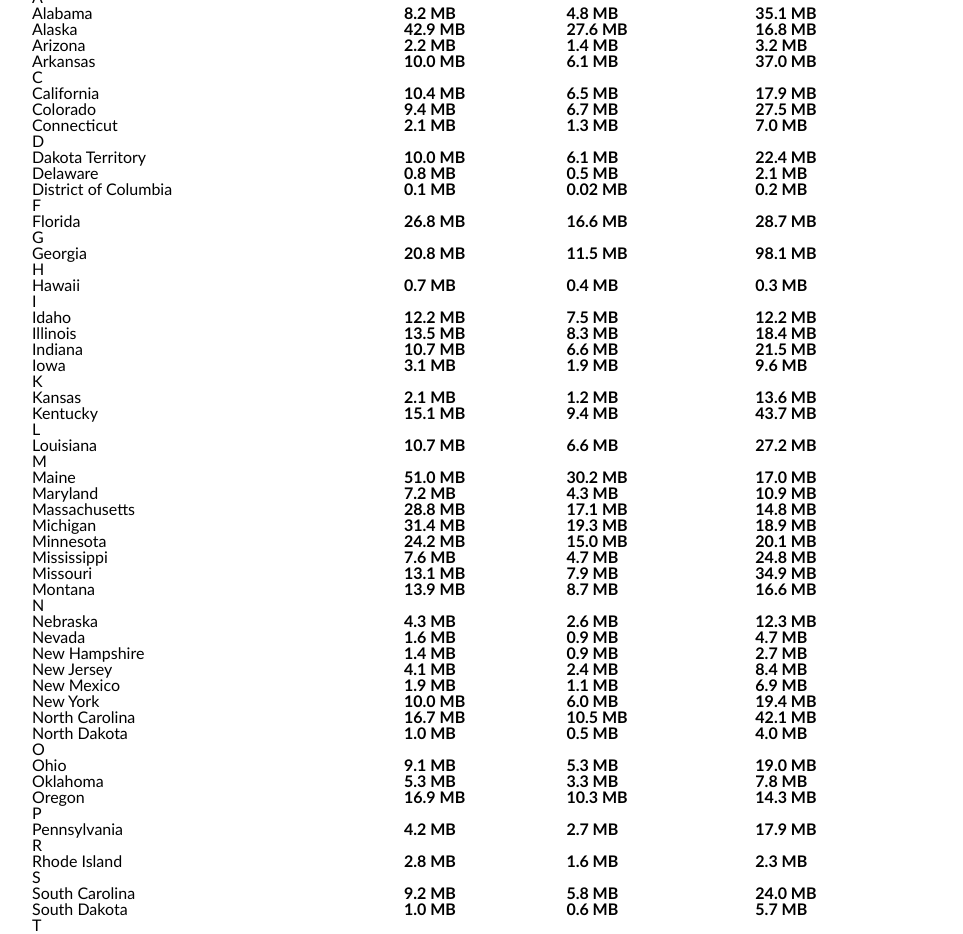
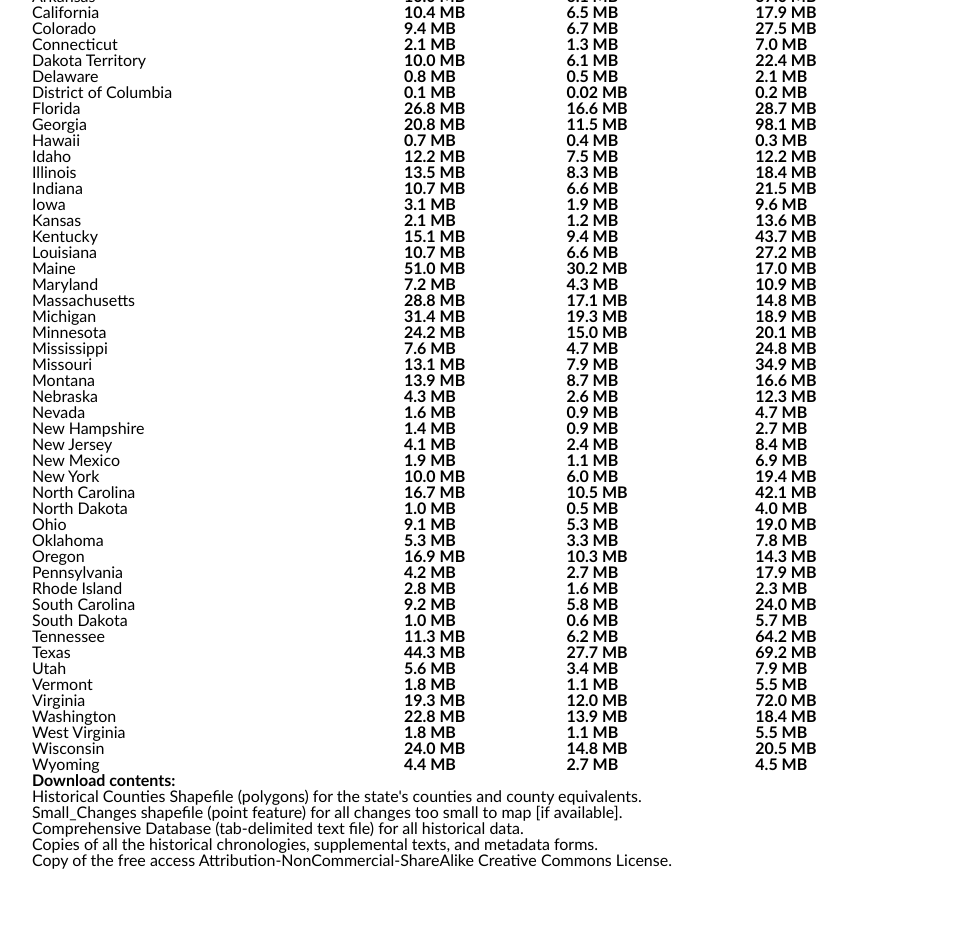
Before and after one commit to brodieaustin/AHCBP, a plain HTML site: page downloadfiles.html in a window 1280 px wide. Shown: the part 823-1757 px from the top of the page, without its empty margins (158-1121 px from the left). Drawn offline with Linux system fonts and the light colour scheme.

Commit message:
updated remaining top level pages

```diff
--- a/downloadfiles.html
+++ b/downloadfiles.html
@@ -88,10 +88,11 @@
 <li><a href="publications.html" title="Publications">Publications</a></li>
 </ul>
 </div>
-<div id="pagecontent">
+<div id="page">
 <div id="interior-header">
 <h2>Download Files</h2>
 </div>
+<div id="pagecontent">
 <h2>Download GIS Files for Nation</h2>
 <p>Lorem ipsum dolor sit amet, consectetur adipiscing elit. Proin nunc risus, pellentesque elementum commodo quis, eleifend a nisl. Vivamus diam dui, convallis a sollicitudin sit amet, bibendum quis massa. Vivamus viverra ultrices tellus nec posuere. Pellentesque facilisis est et arcu tincidunt mollis. Sed pretium rutrum mi, in tincidunt ipsum porttitor sed. Nam eu aliquet dolor. Aliquam erat volutpat. Maecenas sit amet ipsum eget est tristique iaculis in eu neque. Aliquam condimentum auctor leo, ac scelerisque elit interdum sit amet. Integer et nisl non felis tincidunt posuere. Curabitur ut euismod ipsum. Etiam rutrum, augue vitae semper volutpat, odio ipsum auctor libero, non mattis sapien purus eget dui. </p>
 <table>
@@ -124,36 +125,36 @@
 </tr>
 </thead>
 <tbody>
-<tr><td class="letterhead" colspan="3">A</td></tr>
+<tr><td class="row-divider" colspan="4"></td></tr>
 <tr><td>Alabama</td><td><a href="/ahcbp/downloads/gis/AL_AtlasHCB.zip" title="Alabama GIS Files">8.2 MB</a></td><td><a href="/ahcbp/downloads/kmz/AL_HistCountiesKMZ.zip" title="Alabama KMZ File">4.8 MB</a></td><td><a href="/ahcbp/downloads/pdf/AL_HistCountiesPDF.zip" title="Alabama PDF File">35.1 MB</a></td></tr>
 <tr><td>Alaska</td><td><a href="/ahcbp/downloads/gis/AK_AtlasHCB.zip" title="Alaska GIS Files">42.9 MB</a></td><td><a href="/ahcbp/downloads/kmz/AK_HistCountiesKMZ.zip" title="Alaska KMZ File">27.6 MB</a></td><td><a href="/ahcbp/downloads/pdf/AK_HistCountiesPDF.zip" title="Alaska PDF File">16.8 MB</a></td></tr>
 <tr><td>Arizona</td><td><a href="/ahcbp/downloads/gis/AZ_AtlasHCB.zip" title="Arizona GIS Files">2.2 MB</a></td><td><a href="/ahcbp/downloads/kmz/AZ_HistCountiesKMZ.zip" title="Arizona KMZ File">1.4 MB</a></td><td><a href="/ahcbp/downloads/pdf/AZ_HistCountiesPDF.zip" title="Arizona PDF File">3.2 MB</a></td></tr>
 <tr><td>Arkansas</td><td><a href="/ahcbp/downloads/gis/AR_AtlasHCB.zip" title="Arkansas GIS Files">10.0 MB</a></td><td><a href="/ahcbp/downloads/kmz/AR_HistCountiesKMZ.zip" title="Arkansas KMZ File">6.1 MB</a></td><td><a href="/ahcbp/downloads/pdf/AR_HistCountiesPDF.zip" title="Arkansas PDF File">37.0 MB</a></td></tr>
-<tr><td class="letterhead" colspan="3">C</td></tr>
+<tr><td class="row-divider" colspan="4"></td></tr>
 <tr><td>California</td><td><a href="/ahcbp/downloads/gis/CA_AtlasHCB.zip" title="California GIS Files">10.4 MB</a></td><td><a href="/ahcbp/downloads/kmz/CA_HistCountiesKMZ.zip" title="California KMZ File">6.5 MB</a></td><td><a href="/ahcbp/downloads/pdf/CA_HistCountiesPDF.zip" title="California PDF File">17.9 MB</a></td></tr>
 <tr><td>Colorado</td><td><a href="/ahcbp/downloads/gis/CO_AtlasHCB.zip" title="Colorado GIS Files">9.4 MB</a></td><td><a href="/ahcbp/downloads/kmz/CO_HistCountiesKMZ.zip" title="Colorado KMZ File">6.7 MB</a></td><td><a href="/ahcbp/downloads/pdf/CO_HistCountiesPDF.zip" title="Colorado PDF File">27.5 MB</a></td></tr>
 <tr><td>Connecticut</td><td><a href="/ahcbp/downloads/gis/CT_AtlasHCB.zip" title="Connecticut GIS Files">2.1 MB</a></td><td><a href="/ahcbp/downloads/kmz/CT_HistCountiesKMZ.zip" title="Connecticut KMZ File">1.3 MB</a></td><td><a href="/ahcbp/downloads/pdf/CT_HistCountiesPDF.zip" title="Connecticut PDF File">7.0 MB</a></td></tr>
-<tr><td class="letterhead" colspan="3">D</td></tr>
+<tr><td class="row-divider" colspan="4"></td></tr>
 <tr><td>Dakota Territory</td><td><a href="/ahcbp/downloads/gis/DT_AtlasHCB.zip" title="Dakota Territory GIS Files">10.0 MB</a></td><td><a href="/ahcbp/downloads/kmz/DT_HistCountiesKMZ.zip" title="Dakota Territory KMZ File">6.1 MB</a></td><td><a href="/ahcbp/downloads/pdf/DT_HistCountiesPDF.zip" title="Dakota Territory PDF File">22.4 MB</a></td></tr>
 <tr><td>Delaware</td><td><a href="/ahcbp/downloads/gis/DE_AtlasHCB.zip" title="Delaware GIS Files">0.8 MB</a></td><td><a href="/ahcbp/downloads/kmz/DE_HistCountiesKMZ.zip" title="Delaware KMZ File">0.5 MB</a></td><td><a href="/ahcbp/downloads/pdf/DE_HistCountiesPDF.zip" title="Delaware PDF File">2.1 MB</a></td></tr>
 <tr><td>District of Columbia</td><td><a href="/ahcbp/downloads/gis/DC_AtlasHCB.zip" title="District of Columbia GIS Files">0.1 MB</a></td><td><a href="/ahcbp/downloads/kmz/DC_HistCountiesKMZ.zip" title="District of Columbia KMZ File">0.02 MB</a></td><td><a href="/ahcbp/downloads/pdf/DC_HistCountiesPDF.zip" title="District of Columbia PDF File">0.2 MB</a></td></tr>
-<tr><td class="letterhead" colspan="3">F</td></tr>
+<tr><td class="row-divider" colspan="4"></td></tr>
 <tr><td>Florida</td><td><a href="/ahcbp/downloads/gis/FL_AtlasHCB.zip" title="Florida GIS Files">26.8 MB</a></td><td><a href="/ahcbp/downloads/kmz/FL_HistCountiesKMZ.zip" title="Florida KMZ File">16.6 MB</a></td><td><a href="/ahcbp/downloads/pdf/FL_HistCountiesPDF.zip" title="Florida PDF File">28.7 MB</a></td></tr>
-<tr><td class="letterhead" colspan="3">G</td></tr>
+<tr><td class="row-divider" colspan="4"></td></tr>
 <tr><td>Georgia</td><td><a href="/ahcbp/downloads/gis/GA_AtlasHCB.zip" title="Georgia GIS Files">20.8 MB</a></td><td><a href="/ahcbp/downloads/kmz/GA_HistCountiesKMZ.zip" title="Georgia KMZ File">11.5 MB</a></td><td><a href="/ahcbp/downloads/pdf/GA_HistCountiesPDF.zip" title="Georgia PDF File">98.1 MB</a></td></tr>
-<tr><td class="letterhead" colspan="3">H</td></tr>
+<tr><td class="row-divider" colspan="4"></td></tr>
 <tr><td>Hawaii</td><td><a href="/ahcbp/downloads/gis/HI_AtlasHCB.zip" title="Hawaii GIS Files">0.7 MB</a></td><td><a href="/ahcbp/downloads/kmz/HI_HistCountiesKMZ.zip" title="Hawaii KMZ File">0.4 MB</a></td><td><a href="/ahcbp/downloads/pdf/HI_HistCountiesPDF.zip" title="Hawaii PDF File">0.3 MB</a></td></tr>
-<tr><td class="letterhead" colspan="3">I</td></tr>
+<tr><td class="row-divider" colspan="4"></td></tr>
 <tr><td>Idaho</td><td><a href="/ahcbp/downloads/gis/ID_AtlasHCB.zip" title="Idaho GIS Files">12.2 MB</a></td><td><a href="/ahcbp/downloads/kmz/ID_HistCountiesKMZ.zip" title="Idaho KMZ File">7.5 MB</a></td><td><a href="/ahcbp/downloads/pdf/ID_HistCountiesPDF.zip" title="Idaho PDF File">12.2 MB</a></td></tr>
 <tr><td>Illinois</td><td><a href="/ahcbp/downloads/gis/IL_AtlasHCB.zip" title="Illinois GIS Files">13.5 MB</a></td><td><a href="/ahcbp/downloads/kmz/IL_HistCountiesKMZ.zip" title="Illinois KMZ File">8.3 MB</a></td><td><a href="/ahcbp/downloads/pdf/IL_HistCountiesPDF.zip" title="Illinois PDF File">18.4 MB</a></td></tr>
 <tr><td>Indiana</td><td><a href="/ahcbp/downloads/gis/IN_AtlasHCB.zip" title="Indiana GIS Files">10.7 MB</a></td><td><a href="/ahcbp/downloads/kmz/IN_HistCountiesKMZ.zip" title="Indiana KMZ File">6.6 MB</a></td><td><a href="/ahcbp/downloads/pdf/IN_HistCountiesPDF.zip" title="Indiana PDF File">21.5 MB</a></td></tr>
 <tr><td>Iowa</td><td><a href="/ahcbp/downloads/gis/IA_AtlasHCB.zip" title="Iowa GIS Files">3.1 MB</a></td><td><a href="/ahcbp/downloads/kmz/IA_HistCountiesKMZ.zip" title="Iowa KMZ File">1.9 MB</a></td><td><a href="/ahcbp/downloads/pdf/IA_HistCountiesPDF.zip" title="Iowa PDF File">9.6 MB</a></td></tr>
-<tr><td class="letterhead" colspan="3">K</td></tr>
+<tr><td class="row-divider" colspan="4"></td></tr>
 <tr><td>Kansas</td><td><a href="/ahcbp/downloads/gis/KS_AtlasHCB.zip" title="Kansas GIS Files">2.1 MB</a></td><td><a href="/ahcbp/downloads/kmz/KS_HistCountiesKMZ.zip" title="Kansas KMZ File">1.2 MB</a></td><td><a href="/ahcbp/downloads/pdf/KS_HistCountiesPDF.zip" title="Kansas PDF File">13.6 MB</a></td></tr>
 <tr><td>Kentucky</td><td><a href="/ahcbp/downloads/gis/KY_AtlasHCB.zip" title="Kentucky GIS Files">15.1 MB</a></td><td><a href="/ahcbp/downloads/kmz/KY_HistCountiesKMZ.zip" title="Kentucky KMZ File">9.4 MB</a></td><td><a href="/ahcbp/downloads/pdf/KY_HistCountiesPDF.zip" title="Kentucky PDF File">43.7 MB</a></td></tr>
-<tr><td class="letterhead" colspan="3">L</td></tr>
+<tr><td class="row-divider" colspan="4"></td></tr>
 <tr><td>Louisiana</td><td><a href="/ahcbp/downloads/gis/LA_AtlasHCB.zip" title="Louisiana GIS Files">10.7 MB</a></td><td><a href="/ahcbp/downloads/kmz/LA_HistCountiesKMZ.zip" title="Louisiana KMZ File">6.6 MB</a></td><td><a href="/ahcbp/downloads/pdf/LA_HistCountiesPDF.zip" title="Louisiana PDF File">27.2 MB</a></td></tr>
-<tr><td class="letterhead" colspan="3">M</td></tr>
+<tr><td class="row-divider" colspan="4"></td></tr>
 <tr><td>Maine</td><td><a href="/ahcbp/downloads/gis/ME_AtlasHCB.zip" title="Maine GIS Files">51.0 MB</a></td><td><a href="/ahcbp/downloads/kmz/ME_HistCountiesKMZ.zip" title="Maine KMZ File">30.2 MB</a></td><td><a href="/ahcbp/downloads/pdf/ME_HistCountiesPDF.zip" title="Maine PDF File">17.0 MB</a></td></tr>
 <tr><td>Maryland</td><td><a href="/ahcbp/downloads/gis/MD_AtlasHCB.zip" title="Maryland GIS Files">7.2 MB</a></td><td><a href="/ahcbp/downloads/kmz/MD_HistCountiesKMZ.zip" title="Maryland KMZ File">4.3 MB</a></td><td><a href="/ahcbp/downloads/pdf/MD_HistCountiesPDF.zip" title="Maryland PDF File">10.9 MB</a></td></tr>
 <tr><td>Massachusetts</td><td><a href="/ahcbp/downloads/gis/MA_AtlasHCB.zip" title="Massachusetts GIS Files">28.8 MB</a></td><td><a href="/ahcbp/downloads/kmz/MA_HistCountiesKMZ.zip" title="Massachusetts KMZ File">17.1 MB</a></td><td><a href="/ahcbp/downloads/pdf/MA_HistCountiesPDF.zip" title="Massachusetts PDF File">14.8 MB</a></td></tr>
@@ -162,7 +163,7 @@
 <tr><td>Mississippi</td><td><a href="/ahcbp/downloads/gis/MS_AtlasHCB.zip" title="Mississippi GIS Files">7.6 MB</a></td><td><a href="/ahcbp/downloads/kmz/MS_HistCountiesKMZ.zip" title="Mississippi KMZ File">4.7 MB</a></td><td><a href="/ahcbp/downloads/pdf/MS_HistCountiesPDF.zip" title="Mississippi PDF File">24.8 MB</a></td></tr>
 <tr><td>Missouri</td><td><a href="/ahcbp/downloads/gis/MO_AtlasHCB.zip" title="Missouri GIS Files">13.1 MB</a></td><td><a href="/ahcbp/downloads/kmz/MO_HistCountiesKMZ.zip" title="Missouri KMZ File">7.9 MB</a></td><td><a href="/ahcbp/downloads/pdf/MO_HistCountiesPDF.zip" title="Missouri PDF File">34.9 MB</a></td></tr>
 <tr><td>Montana</td><td><a href="/ahcbp/downloads/gis/MT_AtlasHCB.zip" title="Montana GIS Files">13.9 MB</a></td><td><a href="/ahcbp/downloads/kmz/MT_HistCountiesKMZ.zip" title="Montana KMZ File">8.7 MB</a></td><td><a href="/ahcbp/downloads/pdf/MT_HistCountiesPDF.zip" title="Montana PDF File">16.6 MB</a></td></tr>
-<tr><td class="letterhead" colspan="3">N</td></tr>
+<tr><td class="row-divider" colspan="4"></td></tr>
 <tr><td>Nebraska</td><td><a href="/ahcbp/downloads/gis/NE_AtlasHCB.zip" title="Nebraska GIS Files">4.3 MB</a></td><td><a href="/ahcbp/downloads/kmz/NE_HistCountiesKMZ.zip" title="Nebraska KMZ File">2.6 MB</a></td><td><a href="/ahcbp/downloads/pdf/NE_HistCountiesPDF.zip" title="Nebraska PDF File">12.3 MB</a></td></tr>
 <tr><td>Nevada</td><td><a href="/ahcbp/downloads/gis/NV_AtlasHCB.zip" title="Nevada GIS Files">1.6 MB</a></td><td><a href="/ahcbp/downloads/kmz/NV_HistCountiesKMZ.zip" title="Nevada KMZ File">0.9 MB</a></td><td><a href="/ahcbp/downloads/pdf/NV_HistCountiesPDF.zip" title="Nevada PDF File">4.7 MB</a></td></tr>
 <tr><td>New Hampshire</td><td><a href="/ahcbp/downloads/gis/NH_AtlasHCB.zip" title="New Hampshire GIS Files">1.4 MB</a></td><td><a href="/ahcbp/downloads/kmz/NH_HistCountiesKMZ.zip" title="New Hampshire KMZ File">0.9 MB</a></td><td><a href="/ahcbp/downloads/pdf/NH_HistCountiesPDF.zip" title="New Hampshire PDF File">2.7 MB</a></td></tr>
@@ -171,26 +172,26 @@
 <tr><td>New York</td><td><a href="/ahcbp/downloads/gis/NY_AtlasHCB.zip" title="New York GIS Files">10.0 MB</a></td><td><a href="/ahcbp/downloads/kmz/NY_HistCountiesKMZ.zip" title="New York KMZ File">6.0 MB</a></td><td><a href="/ahcbp/downloads/pdf/NY_HistCountiesPDF.zip" title="New York PDF File">19.4 MB</a></td></tr>
 <tr><td>North Carolina</td><td><a href="/ahcbp/downloads/gis/NC_AtlasHCB.zip" title="North Carolina GIS Files">16.7 MB</a></td><td><a href="/ahcbp/downloads/kmz/NC_HistCountiesKMZ.zip" title="North Carolina KMZ File">10.5 MB</a></td><td><a href="/ahcbp/downloads/pdf/NC_HistCountiesPDF.zip" title="North Carolina PDF File">42.1 MB</a></td></tr>
 <tr><td>North Dakota</td><td><a href="/ahcbp/downloads/gis/ND_AtlasHCB.zip" title="North Dakota GIS Files">1.0 MB</a></td><td><a href="/ahcbp/downloads/kmz/ND_HistCountiesKMZ.zip" title="North Dakota KMZ File">0.5 MB</a></td><td><a href="/ahcbp/downloads/pdf/ND_HistCountiesPDF.zip" title="North Dakota PDF File">4.0 MB</a></td></tr>
-<tr><td class="letterhead" colspan="3">O</td></tr>
+<tr><td class="row-divider" colspan="4"></td></tr>
 <tr><td>Ohio</td><td><a href="/ahcbp/downloads/gis/OH_AtlasHCB.zip" title="Ohio GIS Files">9.1 MB</a></td><td><a href="/ahcbp/downloads/kmz/OH_HistCountiesKMZ.zip" title="Ohio KMZ File">5.3 MB</a></td><td><a href="/ahcbp/downloads/pdf/OH_HistCountiesPDF.zip" title="Ohio PDF File">19.0 MB</a></td></tr>
 <tr><td>Oklahoma</td><td><a href="/ahcbp/downloads/gis/OK_AtlasHCB.zip" title="Oklahoma GIS Files">5.3 MB</a></td><td><a href="/ahcbp/downloads/kmz/OK_HistCountiesKMZ.zip" title="Oklahoma KMZ File">3.3 MB</a></td><td><a href="/ahcbp/downloads/pdf/OK_HistCountiesPDF.zip" title="Oklahoma PDF File">7.8 MB</a></td></tr>
 <tr><td>Oregon</td><td><a href="/ahcbp/downloads/gis/OR_AtlasHCB.zip" title="Oregon GIS Files">16.9 MB</a></td><td><a href="/ahcbp/downloads/kmz/OR_HistCountiesKMZ.zip" title="Oregon KMZ File">10.3 MB</a></td><td><a href="/ahcbp/downloads/pdf/OR_HistCountiesPDF.zip" title="Oregon PDF File">14.3 MB</a></td></tr>
-<tr><td class="letterhead" colspan="3">P</td></tr>
+<tr><td class="row-divider" colspan="4"></td></tr>
 <tr><td>Pennsylvania</td><td><a href="/ahcbp/downloads/gis/PA_AtlasHCB.zip" title="Pennsylvania GIS Files">4.2 MB</a></td><td><a href="/ahcbp/downloads/kmz/PA_HistCountiesKMZ.zip" title="Pennsylvania KMZ File">2.7 MB</a></td><td><a href="/ahcbp/downloads/pdf/PA_HistCountiesPDF.zip" title="Pennsylvania PDF File">17.9 MB</a></td></tr>
-<tr><td class="letterhead" colspan="3">R</td></tr>
+<tr><td class="row-divider" colspan="4"></td></tr>
 <tr><td>Rhode Island</td><td><a href="/ahcbp/downloads/gis/RI_AtlasHCB.zip" title="Rhode Island GIS Files">2.8 MB</a></td><td><a href="/ahcbp/downloads/kmz/RI_HistCountiesKMZ.zip" title="Rhode Island KMZ File">1.6 MB</a></td><td><a href="/ahcbp/downloads/pdf/RI_HistCountiesPDF.zip" title="Rhode Island PDF File">2.3 MB</a></td></tr>
-<tr><td class="letterhead" colspan="3">S</td></tr>
+<tr><td class="row-divider" colspan="4"></td></tr>
 <tr><td>South Carolina</td><td><a href="/ahcbp/downloads/gis/SC_AtlasHCB.zip" title="South Carolina GIS Files">9.2 MB</a></td><td><a href="/ahcbp/downloads/kmz/SC_HistCountiesKMZ.zip" title="South Carolina KMZ File">5.8 MB</a></td><td><a href="/ahcbp/downloads/pdf/SC_HistCountiesPDF.zip" title="South Carolina PDF File">24.0 MB</a></td></tr>
 <tr><td>South Dakota</td><td><a href="/ahcbp/downloads/gis/SD_AtlasHCB.zip" title="South Dakota GIS Files">1.0 MB</a></td><td><a href="/ahcbp/downloads/kmz/SD_HistCountiesKMZ.zip" title="South Dakota KMZ File">0.6 MB</a></td><td><a href="/ahcbp/downloads/pdf/SD_HistCountiesPDF.zip" title="South Dakota PDF File">5.7 MB</a></td></tr>
-<tr><td class="letterhead" colspan="3">T</td></tr>
+<tr><td class="row-divider" colspan="4"></td></tr>
 <tr><td>Tennessee</td><td><a href="/ahcbp/downloads/gis/TN_AtlasHCB.zip" title="Tennessee GIS Files">11.3 MB</a></td><td><a href="/ahcbp/downloads/kmz/TN_HistCountiesKMZ.zip" title="Tennessee KMZ File">6.2 MB</a></td><td><a href="/ahcbp/downloads/pdf/TN_HistCountiesPDF.zip" title="Tennessee PDF File">64.2 MB</a></td></tr>
 <tr><td>Texas</td><td><a href="/ahcbp/downloads/gis/TX_AtlasHCB.zip" title="Texas GIS Files">44.3 MB</a></td><td><a href="/ahcbp/downloads/kmz/TX_HistCountiesKMZ.zip" title="Texas KMZ File">27.7 MB</a></td><td><a href="/ahcbp/downloads/pdf/TX_HistCountiesPDF.zip" title="Texas PDF File">69.2 MB</a></td></tr>
-<tr><td class="letterhead" colspan="3">U</td></tr>
+<tr><td class="row-divider" colspan="4"></td></tr>
 <tr><td>Utah</td><td><a href="/ahcbp/downloads/gis/UT_AtlasHCB.zip" title="Utah GIS Files">5.6 MB</a></td><td><a href="/ahcbp/downloads/kmz/UT_HistCountiesKMZ.zip" title="Utah KMZ File">3.4 MB</a></td><td><a href="/ahcbp/downloads/pdf/UT_HistCountiesPDF.zip" title="Utah PDF File">7.9 MB</a></td></tr>
-<tr><td class="letterhead" colspan="3">V</td></tr>
+<tr><td class="row-divider" colspan="4"></td></tr>
 <tr><td>Vermont</td><td><a href="/ahcbp/downloads/gis/VT_AtlasHCB.zip" title="Vermont GIS Files">1.8 MB</a></td><td><a href="/ahcbp/downloads/kmz/VT_HistCountiesKMZ.zip" title="Vermont KMZ File">1.1 MB</a></td><td><a href="/ahcbp/downloads/pdf/VT_HistCountiesPDF.zip" title="Vermont PDF File">5.5 MB</a></td></tr>
 <tr><td>Virginia</td><td><a href="/ahcbp/downloads/gis/VA_AtlasHCB.zip" title="Virginia GIS Files">19.3 MB</a></td><td><a href="/ahcbp/downloads/kmz/VA_HistCountiesKMZ.zip" title="Virginia KMZ File">12.0 MB</a></td><td><a href="/ahcbp/downloads/pdf/VA_HistCountiesPDF.zip" title="Virginia PDF File">72.0 MB</a></td></tr>
-<tr><td class="letterhead" colspan="3">W</td></tr>
+<tr><td class="row-divider" colspan="4"></td></tr>
 <tr><td>Washington</td><td><a href="/ahcbp/downloads/gis/WA_AtlasHCB.zip" title="Washington GIS Files">22.8 MB</a></td><td><a href="/ahcbp/downloads/kmz/WA_HistCountiesKMZ.zip" title="Washington KMZ File">13.9 MB</a></td><td><a href="/ahcbp/downloads/pdf/WA_HistCountiesPDF.zip" title="Washington PDF File">18.4 MB</a></td></tr>
 <tr><td>West Virginia</td><td><a href="/ahcbp/downloads/gis/WV_AtlasHCB.zip" title="West Virginia GIS Files">1.8 MB</a></td><td><a href="/ahcbp/downloads/kmz/WV_HistCountiesKMZ.zip" title="West Virginia KMZ File">1.1 MB</a></td><td><a href="/ahcbp/downloads/pdf/WV_HistCountiesPDF.zip" title="West Virginia PDF File">5.5 MB</a></td></tr>
 <tr><td>Wisconsin</td><td><a href="/ahcbp/downloads/gis/WI_AtlasHCB.zip" title="Wisconsin GIS Files">24.0 MB</a></td><td><a href="/ahcbp/downloads/kmz/WI_HistCountiesKMZ.zip" title="Wisconsin KMZ File">14.8 MB</a></td><td><a href="/ahcbp/downloads/pdf/WI_HistCountiesPDF.zip" title="Wisconsin PDF File">20.5 MB</a></td></tr>
@@ -203,9 +204,9 @@
 <li>Small_Changes shapefile (point feature) for all changes too small to map [if available].</li>
 <li>Comprehensive Database (tab-delimited text file) for all historical data.</li>
 <li>Copies of all the historical chronologies, supplemental texts, and metadata forms.</li>
-
 <li>Copy of the free access Attribution-NonCommercial-ShareAlike Creative Commons License.</li>
 </ol>
+</div>
 </div>
 <div id="footer">
 <ul id="rights">
```
Also changed, not shown: index.html (+2 -2 lines), project.html (+5 -1 lines), publications.html (+4 -1 lines), usingatlas.html (+5 -1 lines).
